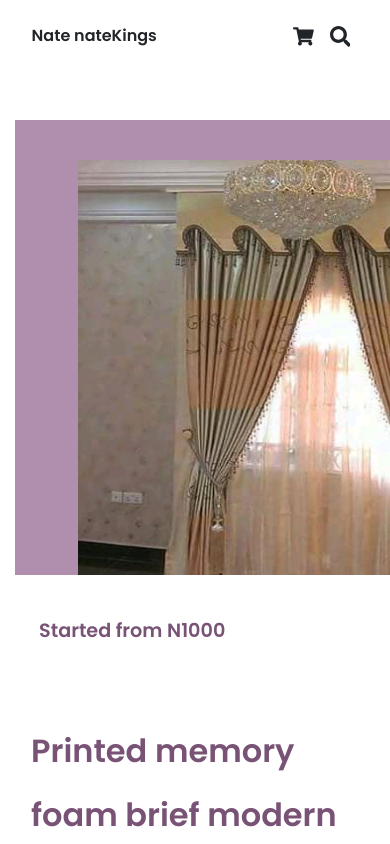
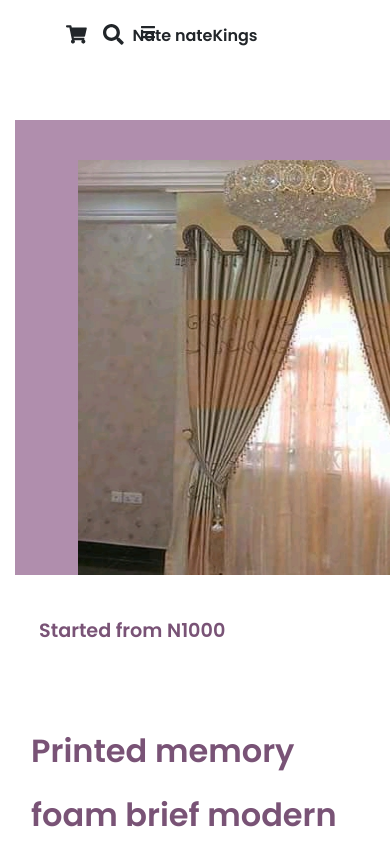
Before and after one commit to KelahKelah/Special-Effects-javascript-, a React (Create React App) app: page / in a window 390 px wide. Shown: the top 844 px of the page. Built offline with nearby package versions, Linux system fonts and the light colour scheme.

Commit message:
mobile view for header

```diff
--- a/src/components/header/header.js
+++ b/src/components/header/header.js
@@ -1,24 +1,26 @@
 import React, {Component} from 'react';
 import {BrowserRouter, Link, withRouter} from 'react-router-dom';
-import {FaShoppingCart, FaSearch, FaCaretDown} from 'react-icons/fa'
+import {FaShoppingCart, FaSearch, FaCaretDown, FaBars} from 'react-icons/fa'
 import './header.css';
-// import Home from '../../pages/home/home';
-// import AboutUs from '../../pages/aboutUs/aboutUs';
-// import ContactUs from '../../pages/contactUs/contactUs';
+
 
 class Header extends Component {
-    // constructor(props) {
 
-    // }
+    constructor(props) {
+        super(props)
+        this.state = {
+            showMobileMenu : false
+        }
+    }
 
     render() {
         return(
             <div className="container-fluid header-container d-flex justify-content-around py-2">
                 <div className="row" id="Nav">
                     <div className="p-3">
-                        <div>Nate nateKings</div>
+                        <div className="logo">Nate nateKings</div>
                     </div>
-                    <div className="mx-5">
+                    <div className="mx-5 menu">
                         <ul className="custom-menu p-3 mx-5 mb-0">
                             <BrowserRouter>
                                 <Link className="menu-items px-4" to="/home">Home</Link>
@@ -29,10 +31,29 @@ class Header extends Component {
                         </ul>
                     </div>
 
-                    <div>
-                        <ul className="p-3 mb-0">
+                { this.state.showMobileMenu?
+                    // {/* MOBILE MENU STARTS  */}
+                    <div className="mx-5 menu-mobile-wrapper" id="mobile-id">
+                        <p className="close" onClick={() => this.setState({showMobileMenu: false})}>x</p>
+                        <ul className="custom-menu-mobile mb-0">
+                            <BrowserRouter>
+                                <Link className="mobile-menu-items" to="/home">Home</Link>
+                                <Link className="mobile-menu-items" to="/about"> About Us</Link>
+                                <Link className="mobile-menu-items" to="/products">Products<span><FaCaretDown /></span></Link>
+                                <Link className="mobile-menu-items" to="/contact">Contact Us</Link>
+                            </BrowserRouter>
+                        </ul>
+                    </div>
+                    // {/* MOBILE MENU ENDS  */}
+
+                : null
+                 }
+                    <div className="fixed-for-mobile">
+                        <ul className="p-3 mb-0 d-flex">
                             <FaShoppingCart className="header-icons mx-2" />
                             <FaSearch className="header-icons mx-2" />
+                            {/* TOGGLE HAMBURGER FOR MOBILE VIEW  */}
+                            <FaBars className="hamburger-icon mx-2" onClick={() => {this.setState({showMobileMenu: true})}} />
                         </ul>
                     </div>
                 </div>
```
